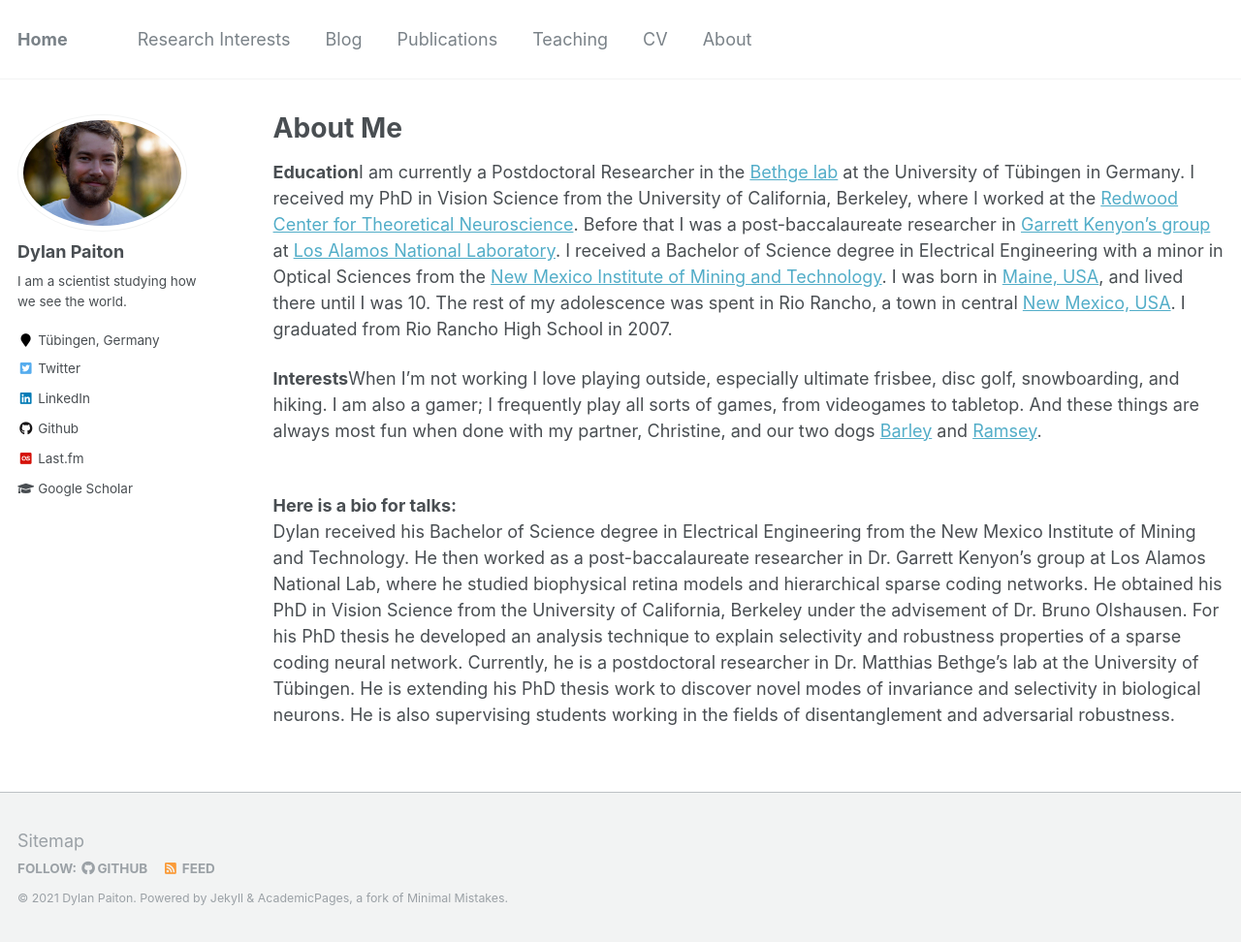
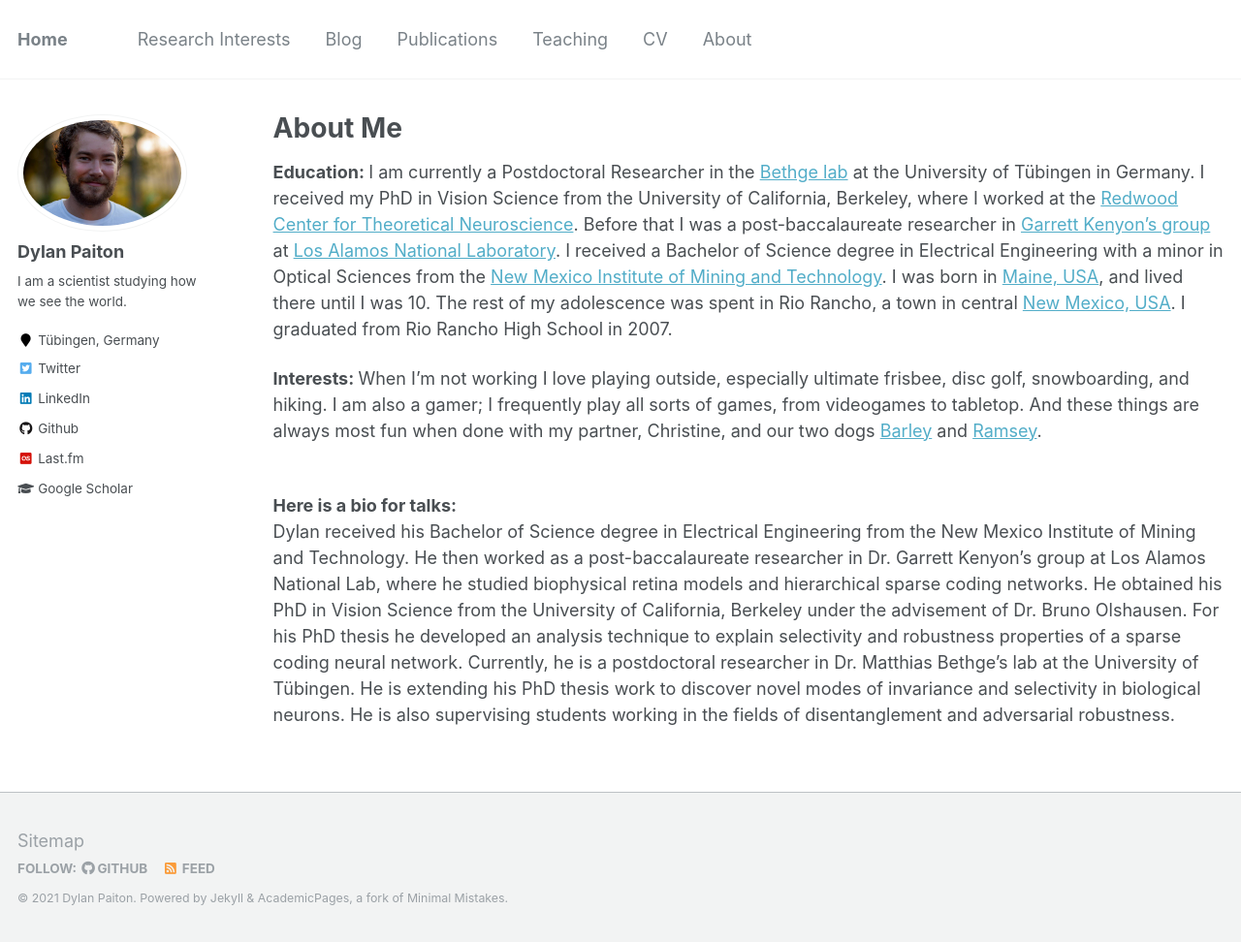
Before and after one commit to dpaiton/dpaiton.github.io, a Jekyll site: the page built from _pages/bio.md, in a window 1280 px wide and 972 px high. Shown: the whole window at 97% size. Built offline with Jekyll 4.4.1, drawn with Linux system fonts in a browser that asks for light colours.

Commit message:
adds space after section subheadings

```diff
--- a/_pages/bio.md
+++ b/_pages/bio.md
@@ -7,7 +7,7 @@ author_profile: true
 
 {% include base_path %}
 
-<strong>Education</strong>I am currently a Postdoctoral Researcher in the
+<strong>Education: </strong>I am currently a Postdoctoral Researcher in the
 [Bethge lab](https://bethgelab.org) at the University of T&uuml;bingen in Germany.
 I received my PhD in Vision Science from the University of California, Berkeley, where I
 worked at the [Redwood Center for Theoretical Neuroscience](http://redwood.berkeley.edu/).
@@ -20,7 +20,7 @@ in [Maine, USA](https://youtu.be/witphg3HUlE), and lived there until I was 10. T
 Rio Rancho, a town in central [New Mexico, USA](https://explorepartsunknown.com/destination/new-mexico/).
 I graduated from Rio Rancho High School in 2007.
 
-<strong>Interests</strong>When I'm not working I love playing outside, especially ultimate frisbee, disc golf, snowboarding,
+<strong>Interests: </strong>When I'm not working I love playing outside, especially ultimate frisbee, disc golf, snowboarding,
 and hiking. I am also a gamer; I frequently play all sorts of games, from videogames to tabletop.
 And these things are always most fun when done with my partner, Christine, and our two dogs
 [Barley](https://www.instagram.com/barleythedogg/)
```
